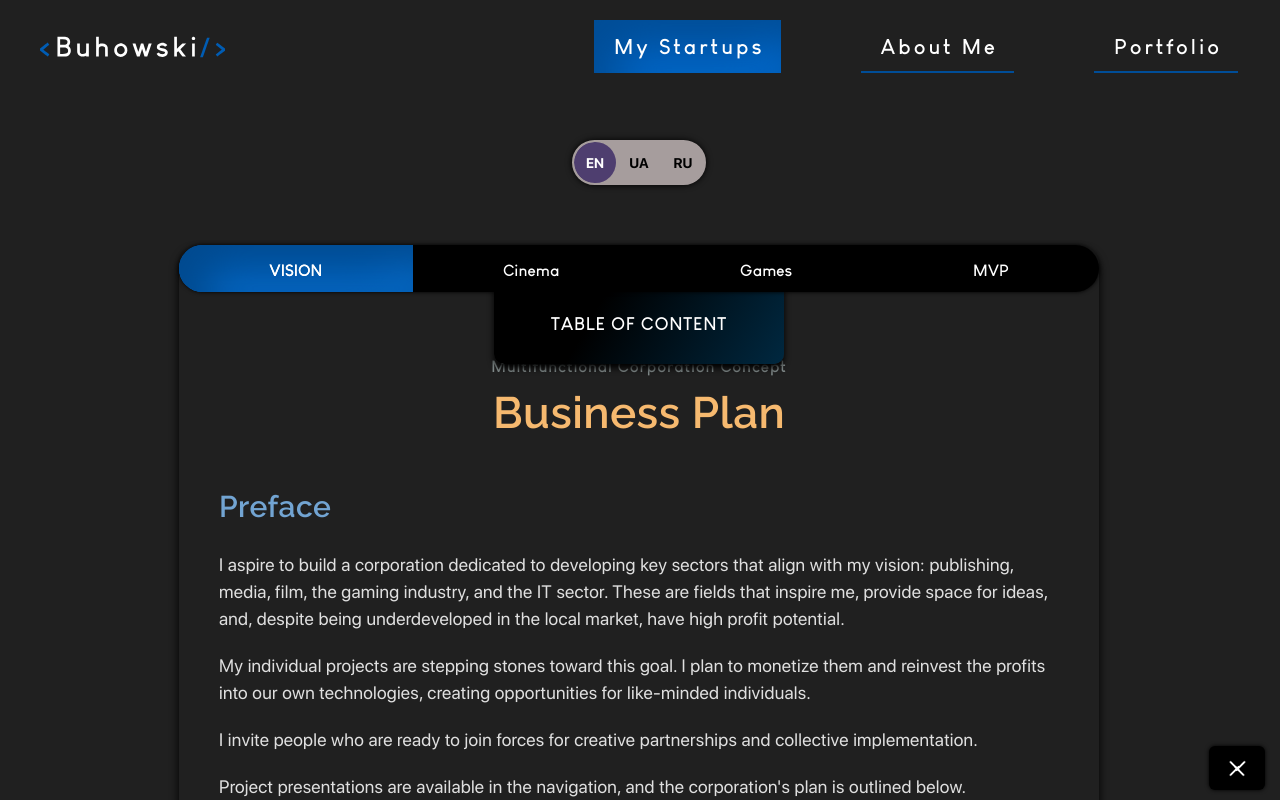
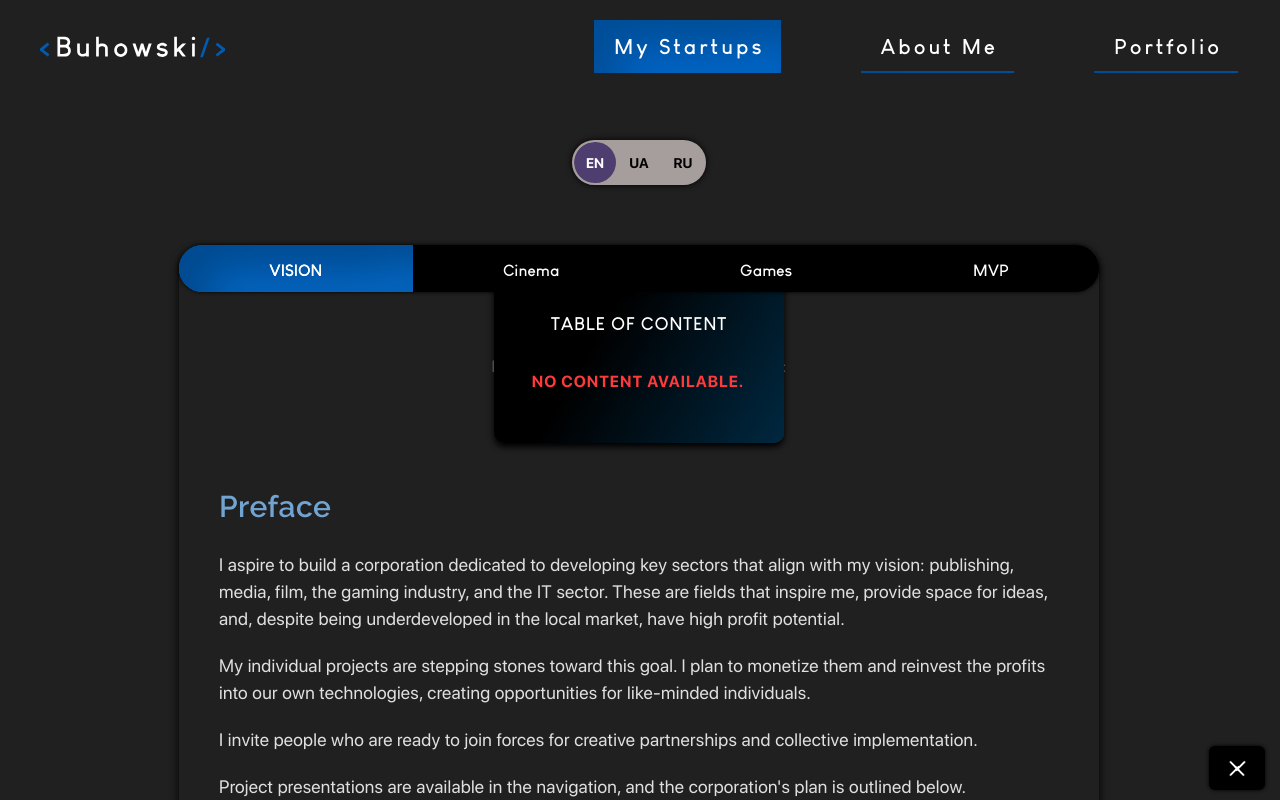
Before and after one commit to buhowski/react-typescript, a React (Create React App) app: page /vision in a window 1280 px wide. Both pictures are taken after a click on the button "Toggle Table of Contents". Built offline with nearby package versions, Linux system fonts and the light colour scheme.

Commit message:
testing TableOfContent

```diff
--- /dev/null
+++ b/src/pages/startups/components/BackButton.tsx
@@ -0,0 +1,20 @@
+import React from 'react';
+import { NavLink } from 'react-router-dom';
+import { ArrowLeftIcon } from '../../../assets/svg/icons';
+
+interface BackButtonProps {
+	to: string;
+	className?: string;
+}
+
+const BackButton: React.FC<BackButtonProps> = ({ to, className }) => {
+	return (
+		<NavLink to={to} className={className || 'idea-back'}>
+			{ArrowLeftIcon}
+
+			<span>Back</span>
+		</NavLink>
+	);
+};
+
+export default BackButton;
--- a/src/pages/startups/components/PageStructure.tsx
+++ b/src/pages/startups/components/PageStructure.tsx
@@ -1,5 +1,5 @@
+// PageStructure.tsx
 import React, { useState, useEffect, useMemo, useCallback, useRef } from 'react';
-import { NavLink } from 'react-router-dom';
 import { useTabletLargeQuery } from '../../../config/useMediaQuery';
 import { getInitialLanguage } from '../helpers/languageHelper';
 import { useStickyHeader } from '../helpers/useStickyHeader';
@@ -12,20 +12,23 @@ import LanguageSwitcher from './LanguageSwitcher';
 import StartupNavigation from './StartupNavigation';
 import Slider from '../../../components/Slider';
 import TableOfContent from './TableOfContent';
-import { ArrowLeftIcon } from '../../../assets/svg/icons';
 import { SinglePageProps, LANGUAGES, LanguageCode, htmlLangMap } from '../../../types/common';
-
+import BackButton from './BackButton';
 import '../Startups.scss';
 
 const PageStructure: React.FC<SinglePageProps> = ({ pageData, backButton, initialLang }) => {
 	const useTabletLarge = useTabletLargeQuery();
 	const isActive = useStickyHeader();
+
 	const [initialLangReady, setInitialLangReady] = useState(false);
 	const [currentDesktopSliderContent, setCurrentDesktopSliderContent] = useState<any[]>([]);
 	const [canRenderCopyright, setCanRenderCopyright] = useState(false);
+	const [pitchContainersLoading, setPitchContainersLoading] = useState<Record<number, boolean>>({});
+
 	const allHeadingsMapRef = useRef(new Map());
 	const pitchRefs = useRef<(HTMLDivElement | null)[]>([]);
 	const isDesktopSliderContentInitialized = useRef(false);
+
 	const {
 		activeHeadingId,
 		handleHeadingsExtracted,
@@ -34,24 +37,17 @@ const PageStructure: React.FC<SinglePageProps> = ({ pageData, backButton, initia
 		setHeadingsVersion,
 	} = useActiveHeadingTracking(useTabletLarge, allHeadingsMapRef);
 
-	// Initial language:
+	// Language setup
 	const [currentLang, setCurrentLang] = useState<LanguageCode>(initialLang || 'ua');
 	const availableLangs = useMemo(
 		() => [...LANGUAGES].filter((lang) => pageData?.[lang]?.length),
 		[pageData]
 	);
 
-	// Language setup
 	useEffect(() => {
-		// getInitialLanguage is the ultimate fallback (Browser/Default).
 		const langToSet = initialLang || getInitialLanguage(pageData, availableLangs);
-
 		localStorage.setItem('currentLang', langToSet);
-
-		if (langToSet !== currentLang) {
-			setCurrentLang(langToSet);
-		}
-
+		if (langToSet !== currentLang) setCurrentLang(langToSet);
 		allHeadingsMapRef.current.clear();
 		setHeadingsVersion((prev) => prev + 1);
 		setInitialLangReady(true);
@@ -59,12 +55,10 @@ const PageStructure: React.FC<SinglePageProps> = ({ pageData, backButton, initia
 		// eslint-disable-next-line react-hooks/exhaustive-deps
 	}, [initialLang, pageData, availableLangs, setHeadingsVersion]);
 
-	// Set document language based on current language
 	useEffect(() => {
 		document.documentElement.lang = htmlLangMap[currentLang];
 	}, [currentLang]);
 
-	// notify language change
 	const dispatchLanguageChange = (lang: LanguageCode) => {
 		window.dispatchEvent(new CustomEvent('languageChange', { detail: { lang } }));
 	};
@@ -82,13 +76,13 @@ const PageStructure: React.FC<SinglePageProps> = ({ pageData, backButton, initia
 		[pageData, allHeadingsMapRef, setHeadingsVersion]
 	);
 
-	// Content
 	const contentToRender = useMemo(() => {
 		const currentLangContent = pageData[currentLang] || [];
 		const englishContent = pageData.en || [];
 
 		return currentLangContent.map((item, index) => {
 			const englishItem = englishContent[index];
+
 			return {
 				...item,
 				sliderContent: item.sliderContent || englishItem?.sliderContent,
@@ -97,23 +91,41 @@ const PageStructure: React.FC<SinglePageProps> = ({ pageData, backButton, initia
 		});
 	}, [pageData, currentLang]);
 
-	// Update active PitchContainer's slider content on scroll
+	useEffect(() => {
+		const initialLoadingState: Record<number, boolean> = {};
+		contentToRender.forEach((_, index) => (initialLoadingState[index] = true));
+		setPitchContainersLoading(initialLoadingState);
+
+		if (contentToRender.length === 0) setPitchContainersLoading({});
+	}, [contentToRender]);
+
+	const handleHeadingsExtractedWithLoading = useCallback(
+		(index: number, headings: any[]) => {
+			handleHeadingsExtracted(index, headings);
+			setPitchContainersLoading((prev) => ({ ...prev, [index]: false }));
+		},
+		[handleHeadingsExtracted]
+	);
+
+	const isContentLoading = useMemo(
+		() => Object.values(pitchContainersLoading).some((isLoading) => isLoading === true),
+		[pitchContainersLoading]
+	);
+
 	const handleScrollUpdateSlider = useCallback(() => {
 		const pageContainer = document.querySelector('.page-container');
 
-		if (!pageContainer || !initialLangReady || !contentToRender.length) {
-			return;
-		}
+		if (!pageContainer || !initialLangReady || !contentToRender.length) return;
 
 		const containerTop = pageContainer.getBoundingClientRect().top;
 		let scrollOffset = 200;
-
 		let newActivePitchIndex = 0;
 
 		for (let i = pitchRefs.current.length - 1; i >= 0; i--) {
 			const pitchElement = pitchRefs.current[i];
 			if (pitchElement) {
 				const rect = pitchElement.getBoundingClientRect();
+
 				if (rect.top <= containerTop + scrollOffset && rect.bottom > containerTop) {
 					newActivePitchIndex = i;
 					break;
@@ -122,19 +134,15 @@ const PageStructure: React.FC<SinglePageProps> = ({ pageData, backButton, initia
 		}
 
 		const newSliderContent = contentToRender[newActivePitchIndex]?.sliderContent || [];
-
-		setCurrentDesktopSliderContent((prevContent) => {
-			if (JSON.stringify(newSliderContent) !== JSON.stringify(prevContent)) {
-				return newSliderContent;
-			}
-			return prevContent;
-		});
+		setCurrentDesktopSliderContent((prevContent) =>
+			JSON.stringify(newSliderContent) !== JSON.stringify(prevContent)
+				? newSliderContent
+				: prevContent
+		);
 	}, [initialLangReady, contentToRender]);
 
-	// Attach scroll listener and handle initial slider content
 	useEffect(() => {
 		const pageContainer = document.querySelector('.page-container');
-
 		if (!pageContainer) return;
 
 		if (!isDesktopSliderContentInitialized.current && initialLangReady && contentToRender.length) {
@@ -145,12 +153,9 @@ const PageStructure: React.FC<SinglePageProps> = ({ pageData, backButton, initia
 		pageContainer.addEventListener('scroll', handleScrollUpdateSlider, { passive: true });
 		handleScrollUpdateSlider();
 
-		return () => {
-			pageContainer.removeEventListener('scroll', handleScrollUpdateSlider);
-		};
+		return () => pageContainer.removeEventListener('scroll', handleScrollUpdateSlider);
 	}, [handleScrollUpdateSlider, initialLangReady, contentToRender]);
 
-	// Delayed Copyright Animation after content ready
 	useEffect(() => {
 		if (useTabletLarge && initialLangReady && contentToRender.length) {
 			const timer = setTimeout(() => setCanRenderCopyright(true), 1000);
@@ -168,14 +173,9 @@ const PageStructure: React.FC<SinglePageProps> = ({ pageData, backButton, initia
 			/>
 
 			<div className={`startup-action ${isActive ? 'is-active' : ''}`}>
-				{/* back navigation DESKTOP */}
 				{!useTabletLarge && backButton && (
 					<div className='wrapper'>
-						<NavLink to={backButton} className='idea-back'>
-							{ArrowLeftIcon}
-
-							<span>Back</span>
-						</NavLink>
+						<BackButton to={backButton} />
 					</div>
 				)}
 
@@ -200,10 +200,11 @@ const PageStructure: React.FC<SinglePageProps> = ({ pageData, backButton, initia
 										}}
 										currentLanguage={currentLang}
 										sliderContent={structure.sliderContent}
-										onHeadingsExtracted={handleHeadingsExtracted}
+										onHeadingsExtracted={handleHeadingsExtractedWithLoading}
 									/>
 								);
 							})}
+
 						{useTabletLarge && (
 							<div className='copy-tablet'>
 								{canRenderCopyright && <Copyright />}
@@ -218,6 +219,7 @@ const PageStructure: React.FC<SinglePageProps> = ({ pageData, backButton, initia
 							activeHeadingId={activeHeadingId}
 							onSelectIndex={handleTableOfContentSelect}
 							headings={sortedHeadings}
+							isLoadingContent={isContentLoading}
 						/>
 
 						<div className='desktop-slider'>
@@ -227,14 +229,7 @@ const PageStructure: React.FC<SinglePageProps> = ({ pageData, backButton, initia
 						</div>
 					</div>
 
-					{/* back navigation MOBILE */}
-					{useTabletLarge && backButton && (
-						<NavLink to={backButton} className='idea-back'>
-							{ArrowLeftIcon}
-
-							<span>Back</span>
-						</NavLink>
-					)}
+					{useTabletLarge && backButton && <BackButton to={backButton} />}
 				</div>
 			</div>
 		</VideoPlaybackProvider>
--- a/src/pages/startups/components/TableOfContent.scss
+++ b/src/pages/startups/components/TableOfContent.scss
@@ -312,3 +312,34 @@ $toc-hover-color: #fff;
 		}
 	}
 }
+
+.toc-message {
+	text-align: center;
+	padding: 30px 15px;
+	text-transform: uppercase;
+	letter-spacing: 1px;
+	font-weight: bold;
+	color: #ff3a3a;
+}
+
+.toc-loading {
+	padding: 30px 15px;
+
+	.preloader {
+		background-color: transparent;
+		position: static;
+		z-index: 10;
+
+		// .preloader__spinner
+		&__spinner {
+			width: 35px;
+			height: 35px;
+
+			// .preloader__spinner-span:before
+			&-span:before {
+				height: 10px;
+				background-color: $toc-title-color;
+			}
+		}
+	}
+}
--- a/src/pages/startups/components/TableOfContent.tsx
+++ b/src/pages/startups/components/TableOfContent.tsx
@@ -1,38 +1,74 @@
-import React, { useState, useRef, useEffect } from 'react';
+// TableOfContent.tsx
+import React, { useState, useRef, useEffect, useLayoutEffect } from 'react';
+import Preloader from '../../../components/Preloader';
 import { TocProps } from '../../../types/common';
 
-const TableOfContent: React.FC<TocProps> = ({ onSelectIndex, activeHeadingId, headings }) => {
+// TableOfContent component
+const TableOfContent: React.FC<TocProps> = ({
+	onSelectIndex,
+	activeHeadingId,
+	headings,
+	isLoadingContent,
+}) => {
 	const [isTocOpen, setIsTocOpen] = useState(false);
-	const [listHeight, setListHeight] = useState(0); // store dynamic height
+	const [listHeight, setListHeight] = useState(0);
 
 	const tocRef = useRef<HTMLDivElement>(null);
 	const listRef = useRef<HTMLDivElement>(null);
-	const innerRef = useRef<HTMLDivElement>(null); // content wrapper to measure
+	const innerRef = useRef<HTMLDivElement>(null);
 
-	// Toggle TOC
+	// Toggle TOC open/close
 	const toggleToc = () => setIsTocOpen((prev) => !prev);
 
-	// Update height on open/close
-	useEffect(() => {
+	// Update TOC height dynamically
+	useLayoutEffect(() => {
 		if (!innerRef.current) return;
 
 		const extraHeight = window.innerWidth <= 1280 ? 60 : 0;
+		setListHeight(isTocOpen ? innerRef.current.scrollHeight + extraHeight : 0);
+	}, [isTocOpen, headings, isLoadingContent]);
 
-		setListHeight(isTocOpen ? innerRef.current.scrollHeight + extraHeight : 0);
-	}, [isTocOpen, headings]);
-
-	// Close on outside click
+	// Close TOC on outside click
 	useEffect(() => {
 		const handleClickOutside = (event: MouseEvent) => {
 			if (tocRef.current && !tocRef.current.contains(event.target as Node) && isTocOpen) {
 				setIsTocOpen(false);
 			}
 		};
-
 		document.addEventListener('mousedown', handleClickOutside);
-
 		return () => document.removeEventListener('mousedown', handleClickOutside);
 	}, [isTocOpen]);
+
+	// Determine TOC content
+	const tocContent =
+		!isLoadingContent && headings.length > 0 ? (
+			headings.map((heading) => (
+				<button
+					key={heading.id}
+					onClick={() => onSelectIndex(heading.id)}
+					className={activeHeadingId === heading.id ? 'is-active' : ''}
+				>
+					<mark
+						className={
+							heading.level === 1
+								? 'h1-toc-item'
+								: heading.level === 2
+								? 'h2-toc-item'
+								: 'h3-toc-item'
+						}
+						data-text={heading.text}
+					>
+						{heading.text}
+					</mark>
+				</button>
+			))
+		) : isTocOpen && isLoadingContent ? (
+			<div className='toc-loading'>
+				<Preloader />
+			</div>
+		) : isTocOpen && !isLoadingContent && headings.length === 0 ? (
+			<p className='toc-message'>No content available.</p>
+		) : null;
 
 	return (
 		<div className={`table-content ${isTocOpen ? 'is-open' : ''}`} ref={tocRef}>
@@ -49,38 +85,14 @@ const TableOfContent: React.FC<TocProps> = ({ onSelectIndex, activeHeadingId, he
 					<span></span>
 					<span></span>
 				</mark>
-
 				<h3>Table of Content</h3>
 			</button>
 
 			<div className='table-content__list' ref={listRef} style={{ height: `${listHeight}px` }}>
 				<h3 className='table-content__title'>Table of Content</h3>
-
 				<div className='table-content__container'>
 					<div className='table-content__inner' ref={innerRef}>
-						<div className='table-content__wrapper'>
-							{headings.map((heading) => (
-								<button
-									key={heading.id}
-									onClick={() => onSelectIndex(heading.id)}
-									className={activeHeadingId === heading.id ? 'is-active' : ''}
-								>
-									<mark
-										className={
-											heading.level === 1
-												? 'h1-toc-item'
-												: heading.level === 2
-												? 'h2-toc-item'
-												: 'h3-toc-item'
-										}
-										// Fix Bold text state
-										data-text={heading.text}
-									>
-										{heading.text}
-									</mark>
-								</button>
-							))}
-						</div>
+						<div className='table-content__wrapper'>{tocContent}</div>
 					</div>
 				</div>
 			</div>
--- a/src/types/common.tsx
+++ b/src/types/common.tsx
@@ -136,4 +136,5 @@ export interface TocProps {
 	onSelectIndex: (id: string) => void;
 	activeHeadingId: string | null;
 	headings: HeadingInfo[];
+	isLoadingContent: boolean;
 }
```
